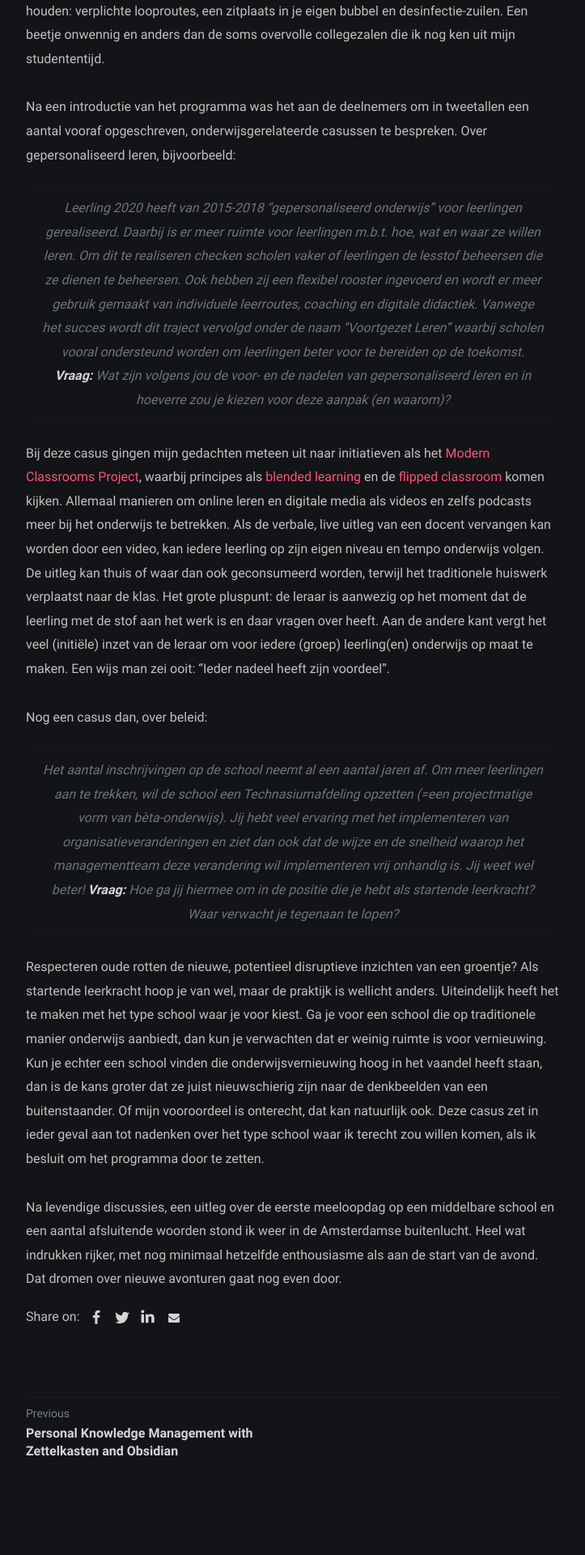
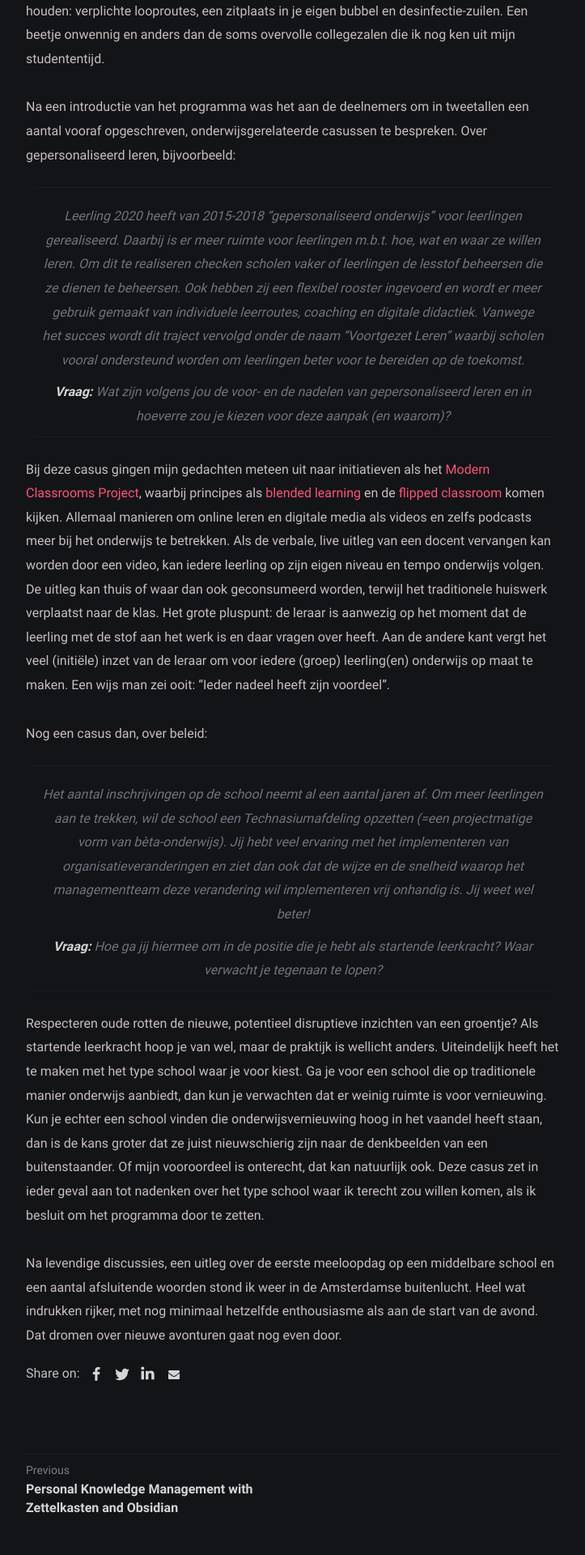
Before and after one commit to heymichal/heymichal.github.io, a Jekyll site: the page built from _posts/2020-10-03-een-sudderend-avontuur.md, in a window 1280 px wide. Shown: the part 1457-3377 px from the top of the page at 81% size, without its empty margins (278-1001 px from the left). Built offline with Jekyll 4.4.1, drawn with Linux system fonts in a browser that asks for light colours.

```diff
--- a/_posts/2020-10-03-een-sudderend-avontuur.md
+++ b/_posts/2020-10-03-een-sudderend-avontuur.md
@@ -9,7 +9,7 @@ tags:
 ![](/uploads/8-low-ural-l3mr7vsdmd4-unsplash.jpg)
 _Foto van_ [_8-Low Ural_](https://unsplash.com/@ural_8_low?utm_source=unsplash&utm_medium=referral&utm_content=creditCopyText) _op_ [_Unsplash_](https://unsplash.com/s/photos/stew?utm_source=unsplash&utm_medium=referral&utm_content=creditCopyText)
 
-Puzzelstukjes kunnen in je hoofd snel op hun plaats vallen, maar de vertaling naar de werkelijkheid laat soms op zich wachten. Na het [[Eureka in de haven van Nice]] heeft het idee van leraarschap liggen sudderen, als een stoofpot op het achterste pitje van een gasfornuis.
+Puzzelstukjes kunnen in je hoofd snel op hun plaats vallen, maar de vertaling naar de werkelijkheid laat soms op zich wachten. Na het \[\[Eureka in de haven van Nice\]\] heeft het idee van leraarschap liggen sudderen, als een stoofpot op het achterste pitje van een gasfornuis.
 
 Tot eind 2019. Of er een aanleiding voor was weet ik niet meer, maar mijn interesse voor het leraarschap verplaatste zich weer naar de voorgrond. Na contact met één van de opleiders van het programma [Aan de Slag voor de Klas](https://www.uva.nl/programmas/lerarenopleiding/aan-de-slag-voor-de-klas/aan-de-slag-voor-de-klas.html?cb) en een meeloopdag op de middelbare school waar deze persoon informatica-docent is, was mijn enthousiasme voor het leraarschap nog steeds springlevend. Dus: begin 2020 ingeschreven voor het check-in traject van het programma, klaar voor de start en toen... Tja, je weet wel. Pandemie.
 
@@ -20,14 +20,18 @@ De eerste check-in bijeenkomst in fysieke vorm stond in het teken van kennismake
 Na een introductie van het programma was het aan de deelnemers om in tweetallen een aantal vooraf opgeschreven, onderwijsgerelateerde casussen te bespreken. Over gepersonaliseerd leren, bijvoorbeeld:
 
 > Leerling 2020 heeft van 2015-2018 "gepersonaliseerd onderwijs" voor leerlingen gerealiseerd. Daarbij is er meer ruimte voor leerlingen m.b.t. hoe, wat en waar ze willen leren. Om dit te realiseren checken scholen vaker of leerlingen de lesstof beheersen die ze dienen te beheersen. Ook hebben zij een flexibel rooster ingevoerd en wordt er meer gebruik gemaakt van individuele leerroutes, coaching en digitale didactiek. Vanwege het succes wordt dit traject vervolgd onder de naam "Voortgezet Leren" waarbij scholen vooral ondersteund worden om leerlingen beter voor te bereiden op de toekomst.
-> _**Vraag:** Wat zijn volgens jou de voor- en de nadelen van gepersonaliseerd leren en in hoeverre zou je kiezen voor deze aanpak (en waarom)?_
+>
+>
+> **_Vraag:_** _Wat zijn volgens jou de voor- en de nadelen van gepersonaliseerd leren en in hoeverre zou je kiezen voor deze aanpak (en waarom)?_
 
 Bij deze casus gingen mijn gedachten meteen uit naar initiatieven als het [Modern Classrooms Project](https://modernclassrooms.org/), waarbij principes als [blended learning](https://www.teachthought.com/learning/the-definition-of-blended-learning/) en de [flipped classroom](https://www.edutopia.org/blog/flipped-classroom-pro-and-con-mary-beth-hertz) komen kijken. Allemaal manieren om online leren en digitale media als videos en zelfs podcasts meer bij het onderwijs te betrekken. Als de verbale, live uitleg van een docent vervangen kan worden door een video, kan iedere leerling op zijn eigen niveau en tempo onderwijs volgen. De uitleg kan thuis of waar dan ook geconsumeerd worden, terwijl het traditionele huiswerk verplaatst naar de klas. Het grote pluspunt: de leraar is aanwezig op het moment dat de leerling met de stof aan het werk is en daar vragen over heeft. Aan de andere kant vergt het veel (initiële) inzet van de leraar om voor iedere (groep) leerling(en) onderwijs op maat te maken. Een wijs man zei ooit: "Ieder nadeel heeft zijn voordeel".
 
 Nog een casus dan, over beleid:
 
 > Het aantal inschrijvingen op de school neemt al een aantal jaren af. Om meer leerlingen aan te trekken, wil de school een Technasiumafdeling opzetten (=een projectmatige vorm van bèta-onderwijs). Jij hebt veel ervaring met het implementeren van organisatieveranderingen en ziet dan ook dat de wijze en de snelheid waarop het managementteam deze verandering wil implementeren vrij onhandig is. Jij weet wel beter!
-> _**Vraag:** Hoe ga jij hiermee om in de positie die je hebt als startende leerkracht? Waar verwacht je tegenaan te lopen?_
+>
+>
+> **_Vraag:_** _Hoe ga jij hiermee om in de positie die je hebt als startende leerkracht? Waar verwacht je tegenaan te lopen?_
 
 Respecteren oude rotten de nieuwe, potentieel disruptieve inzichten van een groentje? Als startende leerkracht hoop je van wel, maar de praktijk is wellicht anders. Uiteindelijk heeft het te maken met het type school waar je voor kiest. Ga je voor een school die op traditionele manier onderwijs aanbiedt, dan kun je verwachten dat er weinig ruimte is voor vernieuwing. Kun je echter een school vinden die onderwijsvernieuwing hoog in het vaandel heeft staan, dan is de kans groter dat ze juist nieuwschierig zijn naar de denkbeelden van een buitenstaander. Of mijn vooroordeel is onterecht, dat kan natuurlijk ook. Deze casus zet in ieder geval aan tot nadenken over het type school waar ik terecht zou willen komen, als ik besluit om het programma door te zetten.
 
```
